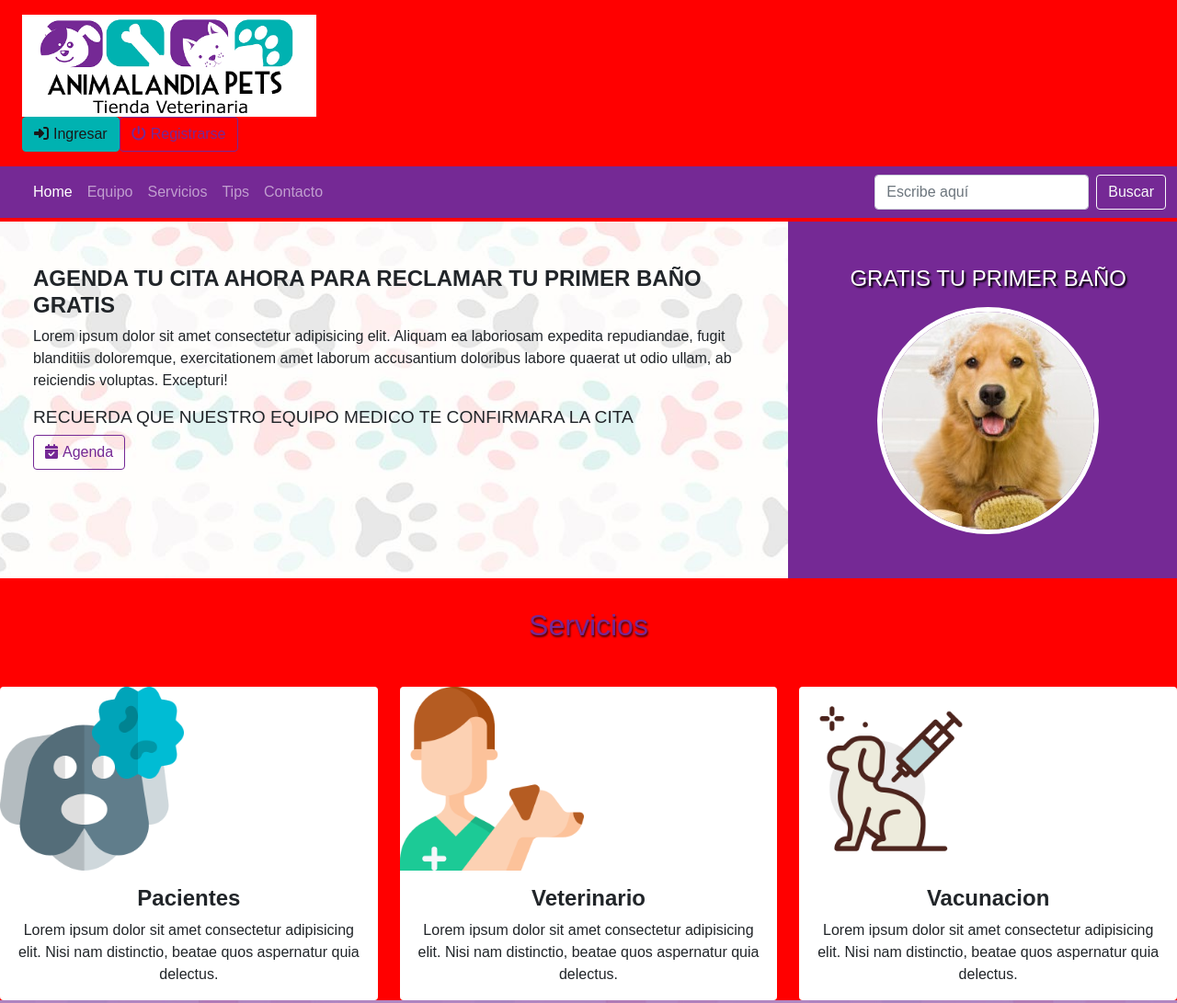
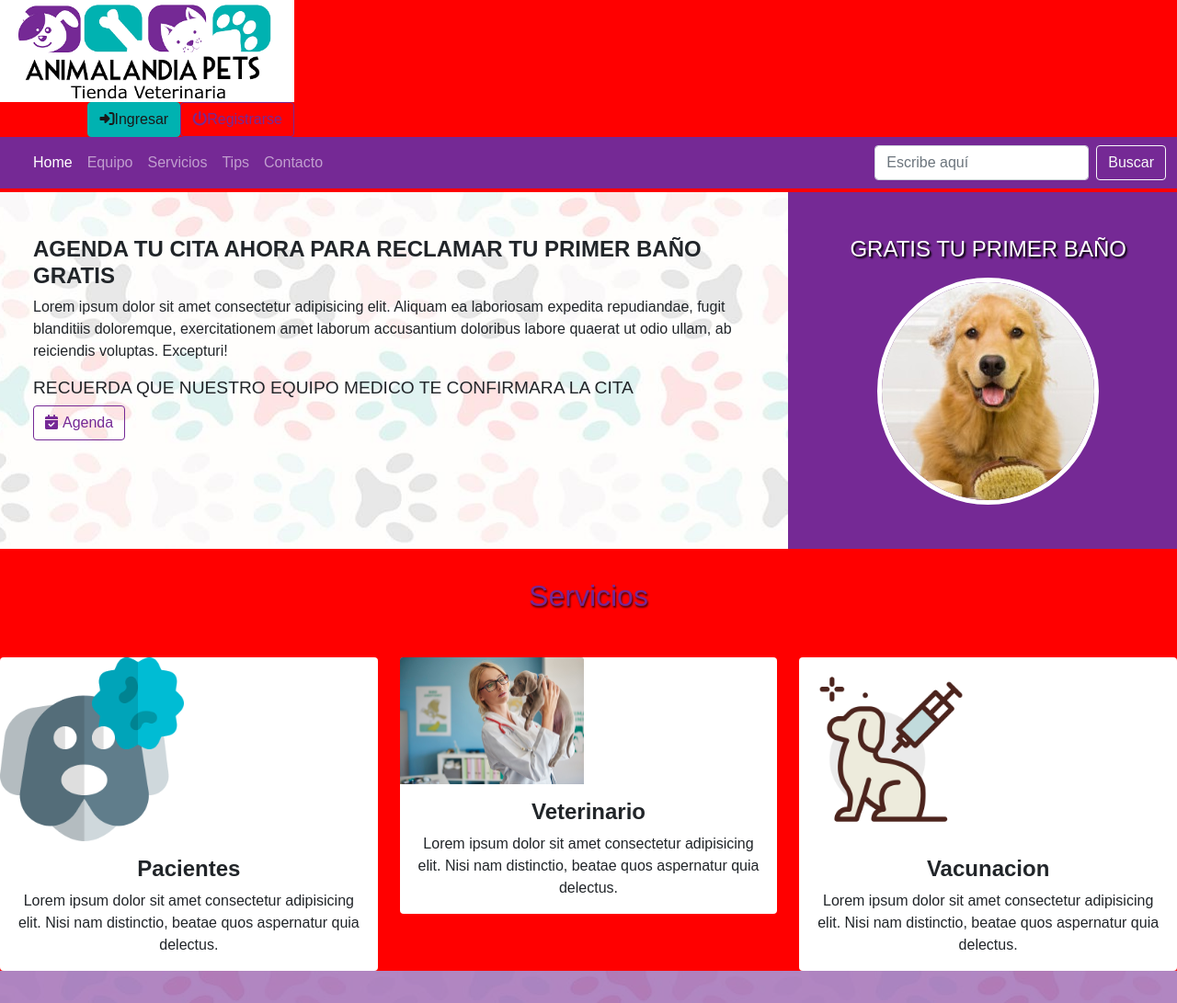
Before and after one commit to Nathillin/AnimalandiaBoots, a plain HTML site: page index.html in a window 1280 px wide. Shown: the top 1091 px of the page at 92% size. Drawn offline with nearby package versions, Linux system fonts and the light colour scheme.

Commit message:
Correcion de enrutado de img

```diff
--- a/css/styless.css
+++ b/css/styless.css
@@ -19,7 +19,6 @@
 body {
     font-family: 'Poppins', sans-serif;
     background-color: red;
-    overflow: hidden;
 }
 
 a{
@@ -52,10 +51,14 @@ header .hed{
     margin-right: 5px;
 }
 
+.button-head{
+    justify-content: flex-end;
+}
 .btn-blue{
     color: var(--dark-color);
     background-color: var(--blue-color);
     border-color: var(--blue-color);
+
 }
 
 .btn-blue:hover{
--- a/index.html
+++ b/index.html
@@ -8,24 +8,24 @@
     <!-- Bootstrap CSS -->
     <link href="https://cdn.jsdelivr.net/npm/bootstrap@5.1.3/dist/css/bootstrap.min.css" rel="stylesheet" integrity="sha384-1BmE4kWBq78iYhFldvKuhfTAU6auU8tT94WrHftjDbrCEXSU1oBoqyl2QvZ6jIW3" crossorigin="anonymous">
     <!-- Estilos CSS y ICONS-->
-    <link rel="stylesheet" href="./css/styless.css">
+    <link rel="stylesheet" href="/css/styless.css">
     <script src="https://kit.fontawesome.com/8fc6b9e61d.js" crossorigin="anonymous"></script>
     <title>Home</title>
 </head>
 
 <body>
     <header>
-        <div class="hed align-items-center">
+        <div class="head align-items-center">
             <div class="header-logo col-12 col-md-4 col-xl-3">
                 <img src="img/logo.jpg" class="img-fluid">
             </div>
 
-            <div class="col-12 col-md-4 col-xl-6"></div>
-            <div class="butto-head col-12 col-md-4 col-xl-3 d-flex flex-row">
+
+            <div class="button-head col-12 col-md-4 col-xl-3 d-flex flex-row align-items-flex-end">
                 <form action="./views/login.html" >
                     <button  type="submit" class="btn btn-blue"><i class="fa-solid fa-right-to-bracket"></i>Ingresar</button>
                 </form>
-                <button type="button" class="btn btn-outline-blue"><i class="fa-solid fa-power-off"></i>Registrarse</button>
+                <button type="button" class="btn btn-outline-blue "><i class="fa-solid fa-power-off"></i>Registrarse</button>
             </div>
         </div>
     </header>
@@ -93,7 +93,7 @@
             </div>
             <div class="col-12 col-md-4">
                 <div class="card text-center">
-                    <img src="/img/veterinario.png" class="card-img-top" alt="...">
+                    <img src="/img/veterinaria.jpg" class="card-img-top" alt="...">
                     <div class="card-body">
                         <h4 class="card-title">Veterinario</h4>
                         <p class="card-text">Lorem ipsum dolor sit amet consectetur adipisicing elit. Nisi nam distinctio, beatae quos aspernatur quia delectus.</p>
```
Also changed, not shown: views/tips.html (+0 -13 lines).
